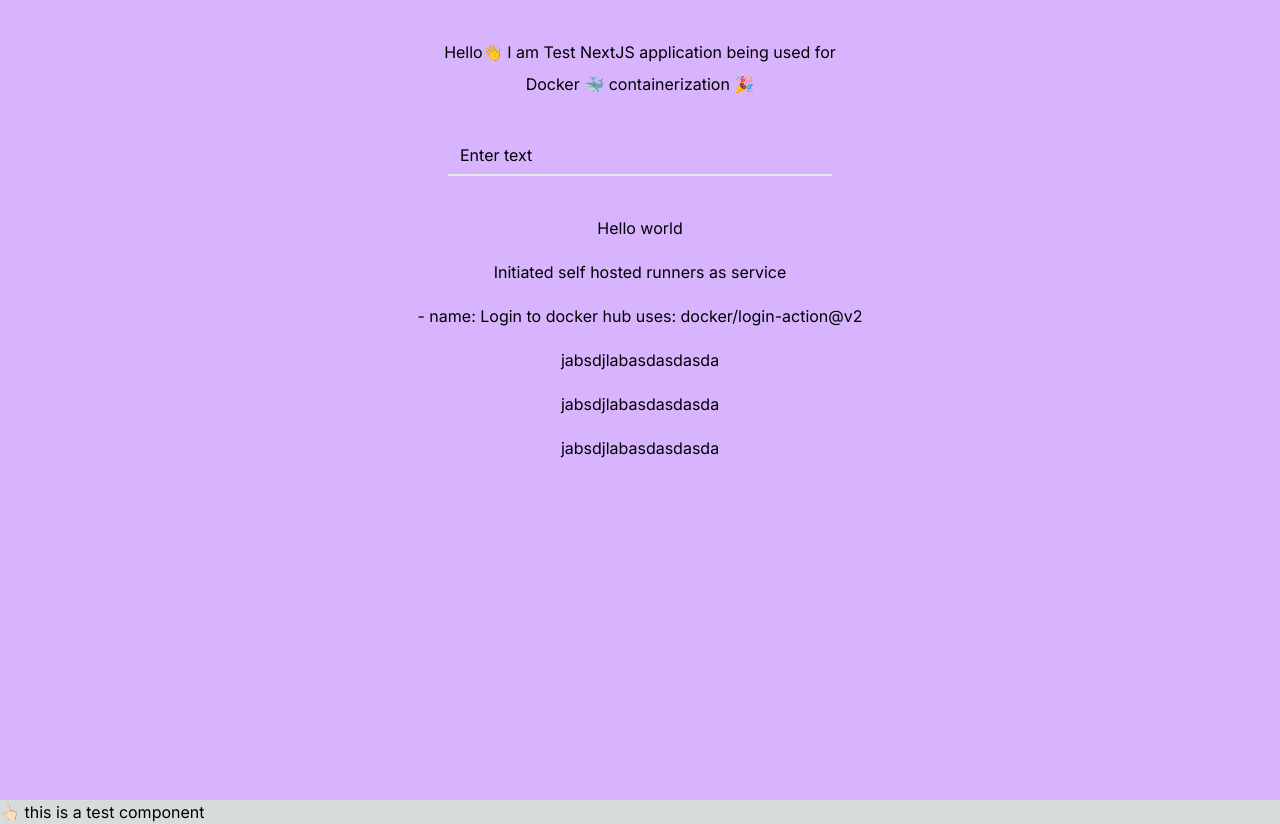
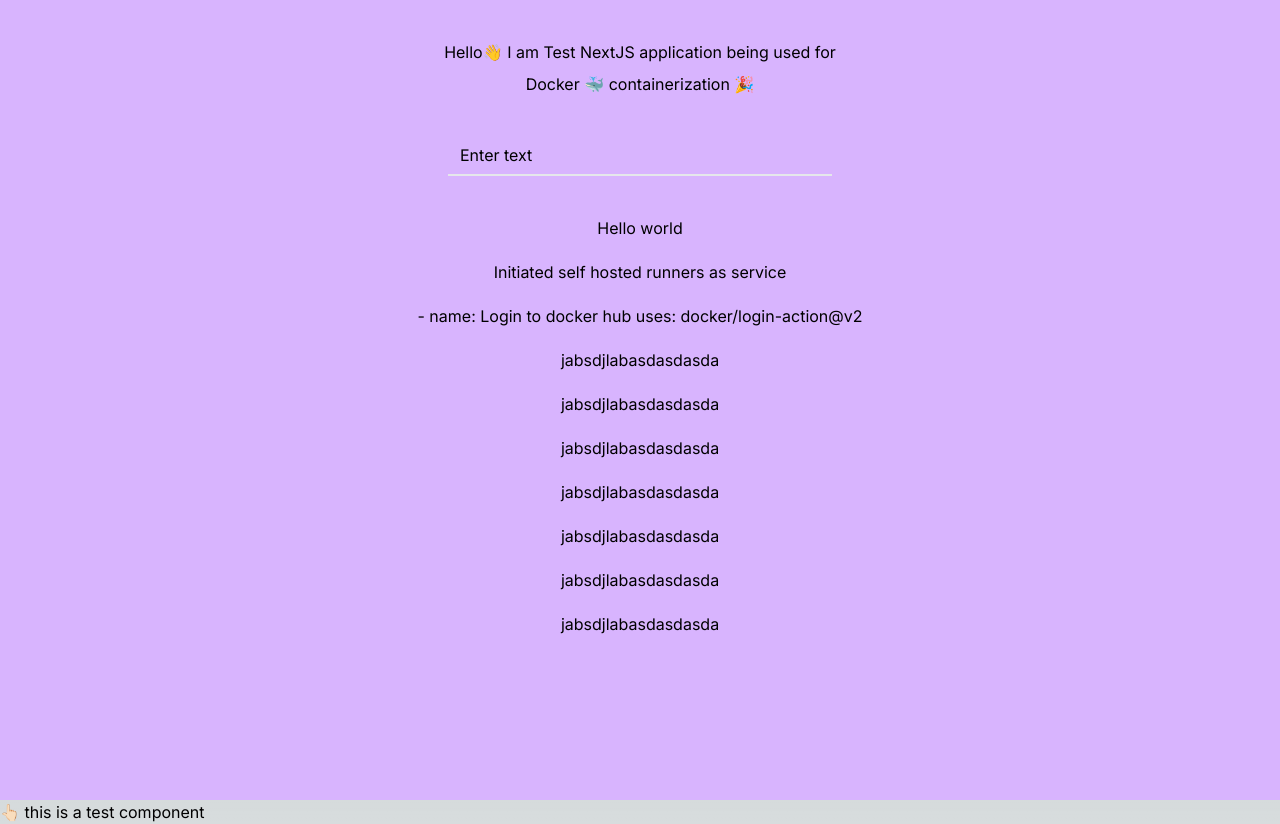
Before and after one commit to chirag1718/docker-sample, a Next.js app: page / in a window 1280 px wide. Built offline with nearby package versions, Linux system fonts and the light colour scheme.

Commit message:
docker fix

```diff
--- a/src/app/components/Test.tsx
+++ b/src/app/components/Test.tsx
@@ -26,6 +26,10 @@ const Test = () => {
       <p>jabsdjlabasdasdasda</p>
       <p>jabsdjlabasdasdasda</p>
       <p>jabsdjlabasdasdasda</p>
+      <p>jabsdjlabasdasdasda</p>
+      <p>jabsdjlabasdasdasda</p>
+      <p>jabsdjlabasdasdasda</p>
+      <p>jabsdjlabasdasdasda</p>
     </div>
   );
 };
```
